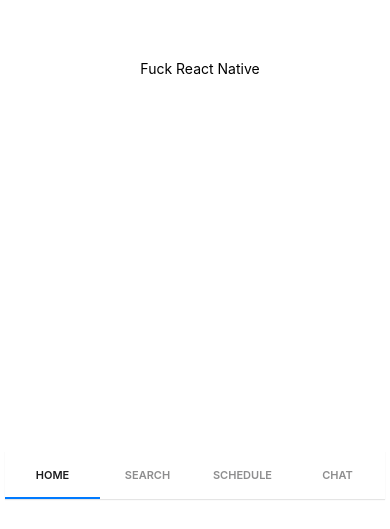
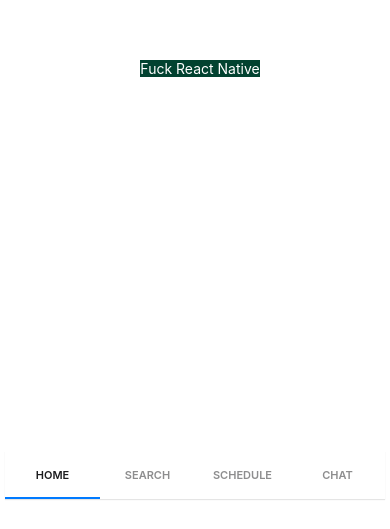
Before and after one commit to goOHDARS/goDARS, a React Native app: screen / in a window 390 px wide. Shown: the part 315-844 px from the top of the page. Built offline with nearby package versions, Linux system fonts and the light colour scheme.

Commit message:
modal changes && prepare for incoming data

```diff
--- a/src/authenticated/Main/index.tsx
+++ b/src/authenticated/Main/index.tsx
@@ -14,17 +14,29 @@
     return (
         <View style={{ flex: 1, justifyContent: 'center', alignItems: 'center', backgroundColor: 'white' }}>
             <Modal animationType="slide" transparent={false} visible={modalVisible} onRequestClose={() => setModalVisible(!modalVisible)}>
-                <View>
-                    <Text>
-                        Hello World
+                <View style={styles.centeredContent}>
+                    <Pressable onPress={() => setModalVisible(false)}>
+                        <Text>
+                            Hello World
+                        </Text>
+                    </Pressable>
+                </View>
+            </Modal>
+            <Pressable style={{backgroundColor: "#024230"}} onPress={() => setModalVisible(true)}>
+                <View style={{minWidth: "75%", height: "35%", borderRadius: 20, alignItems: "center"}}>
+                    <Text style={{color: "#fff"}}>
+                        Fuck React Native
                     </Text>
                 </View>
-            </Modal>
-            <Pressable onPress={() => setModalVisible(true)}>
-                <Text>
-                    Fuck React Native
-                </Text>
             </Pressable>
         </View>
         );
 }
+
+const styles = StyleSheet.create({
+    centeredContent: {
+        flex: 1,
+        justifyContent: "center",
+        alignItems: "center",
+    },
+});
```
Also changed, not shown: App.tsx (line endings or trailing spaces).
